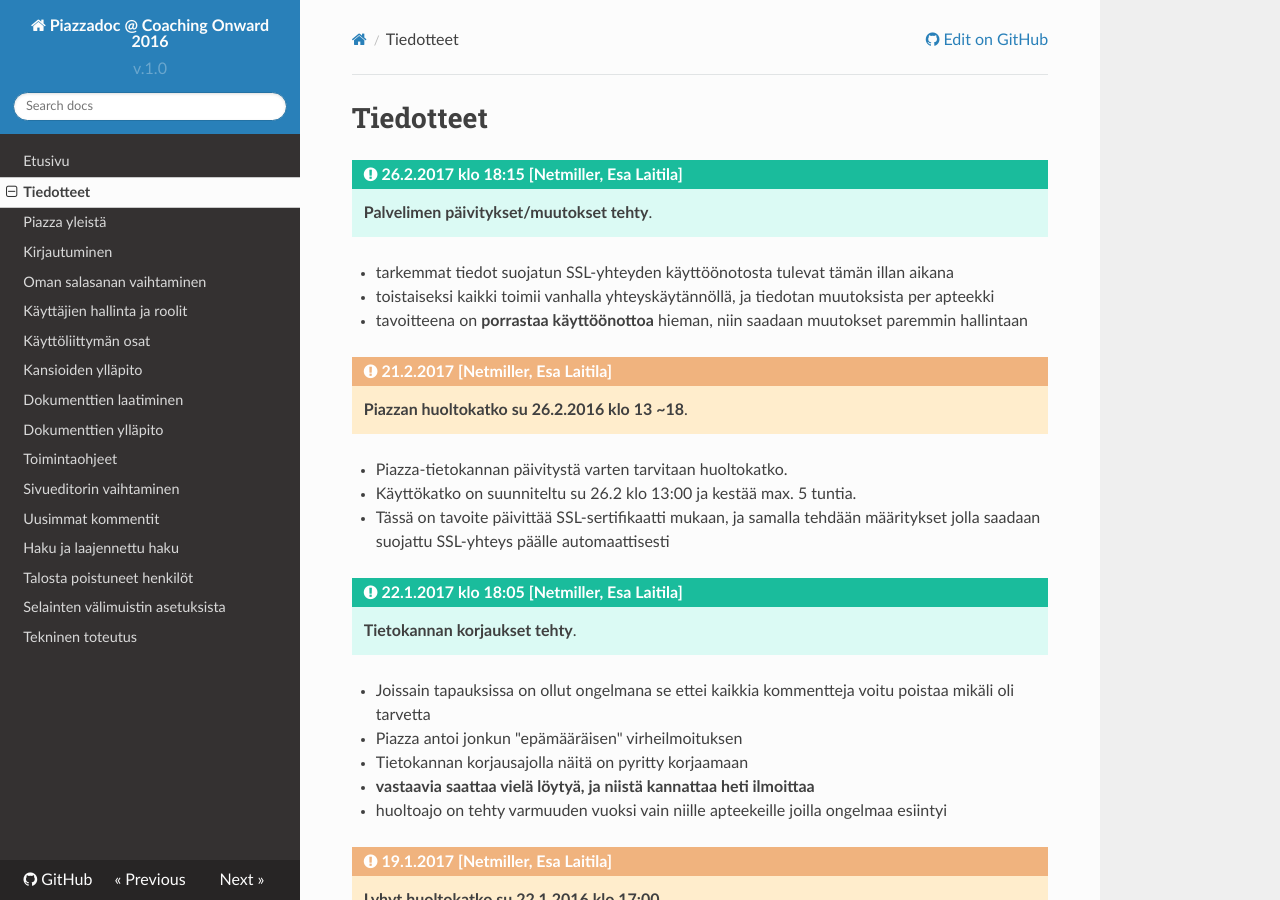
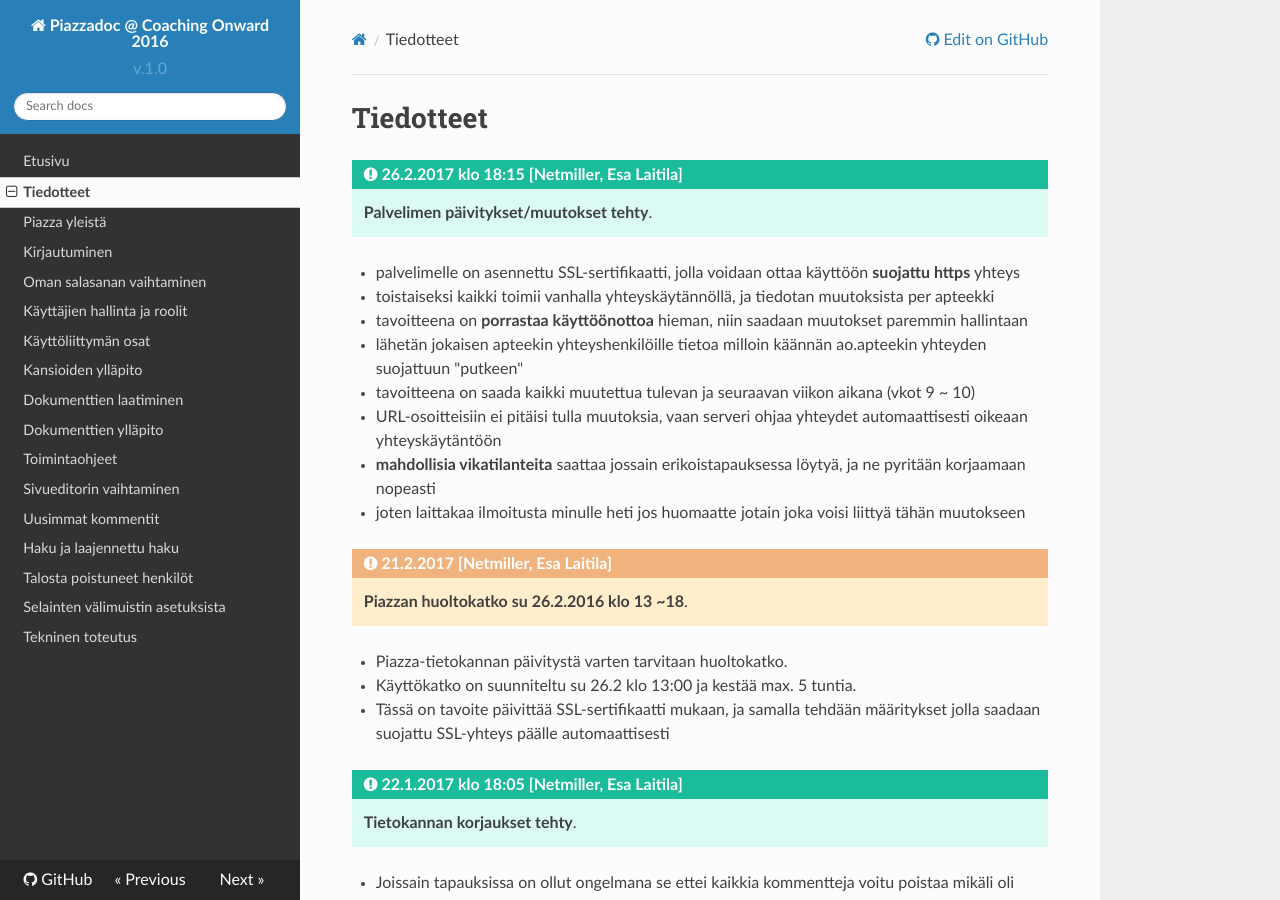
Before and after one commit to netmiller/piazzadoc, an MkDocs documentation site: the page built from sivut/tiedotteet.md, in a window 1280 px wide and 900 px high. Built offline with MkDocs 1.6.1, drawn with Linux system fonts in a browser that asks for light colours; nearby versions of some CDN libraries; old or Windows-style settings are respelled for this version of MkDocs.

Commit message:
Update tiedotteet.md

```diff
--- a/sivut/tiedotteet.md
+++ b/sivut/tiedotteet.md
@@ -2,9 +2,14 @@
 
 !!! tip "26.2.2017 klo 18:15 [Netmiller, Esa Laitila]"
     __Palvelimen päivitykset/muutokset tehty__.
-* tarkemmat tiedot suojatun SSL-yhteyden käyttöönotosta tulevat tämän illan aikana
+* palvelimelle on asennettu SSL-sertifikaatti, jolla voidaan ottaa käyttöön __suojattu https__ yhteys
 * toistaiseksi kaikki toimii vanhalla yhteyskäytännöllä, ja tiedotan muutoksista per apteekki
 * tavoitteena on __porrastaa käyttöönottoa__ hieman, niin saadaan muutokset paremmin hallintaan
+* lähetän jokaisen apteekin yhteyshenkilöille tietoa milloin käännän ao.apteekin yhteyden suojattuun "putkeen"
+* tavoitteena on saada kaikki muutettua tulevan ja seuraavan viikon aikana (vkot 9 ~ 10)
+* URL-osoitteisiin ei pitäisi tulla muutoksia, vaan serveri ohjaa yhteydet automaattisesti oikeaan yhteyskäytäntöön
+* __mahdollisia vikatilanteita__ saattaa jossain erikoistapauksessa löytyä, ja ne pyritään korjaamaan nopeasti
+* joten laittakaa ilmoitusta minulle heti jos huomaatte jotain joka voisi liittyä tähän muutokseen
 
 !!! warning "21.2.2017 [Netmiller, Esa Laitila]"
     __Piazzan huoltokatko su 26.2.2016 klo 13 ~18__.
```
